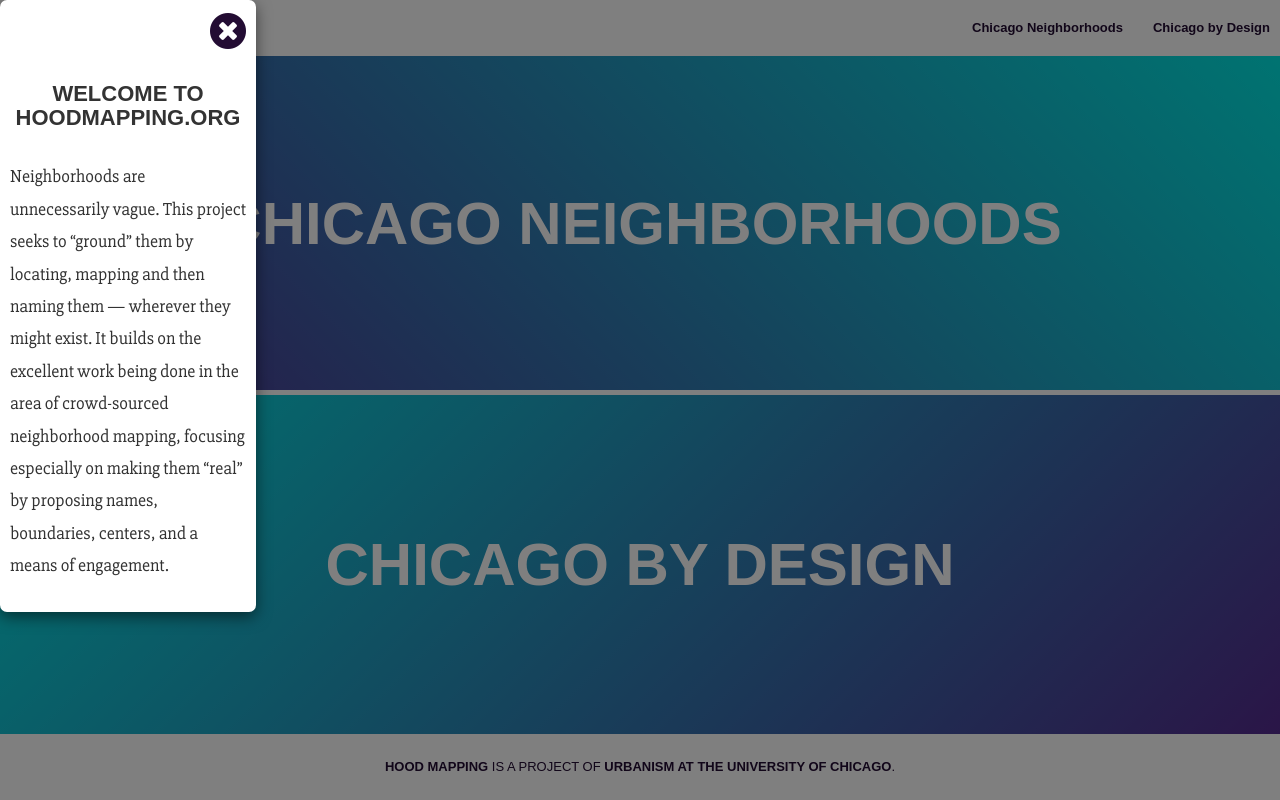
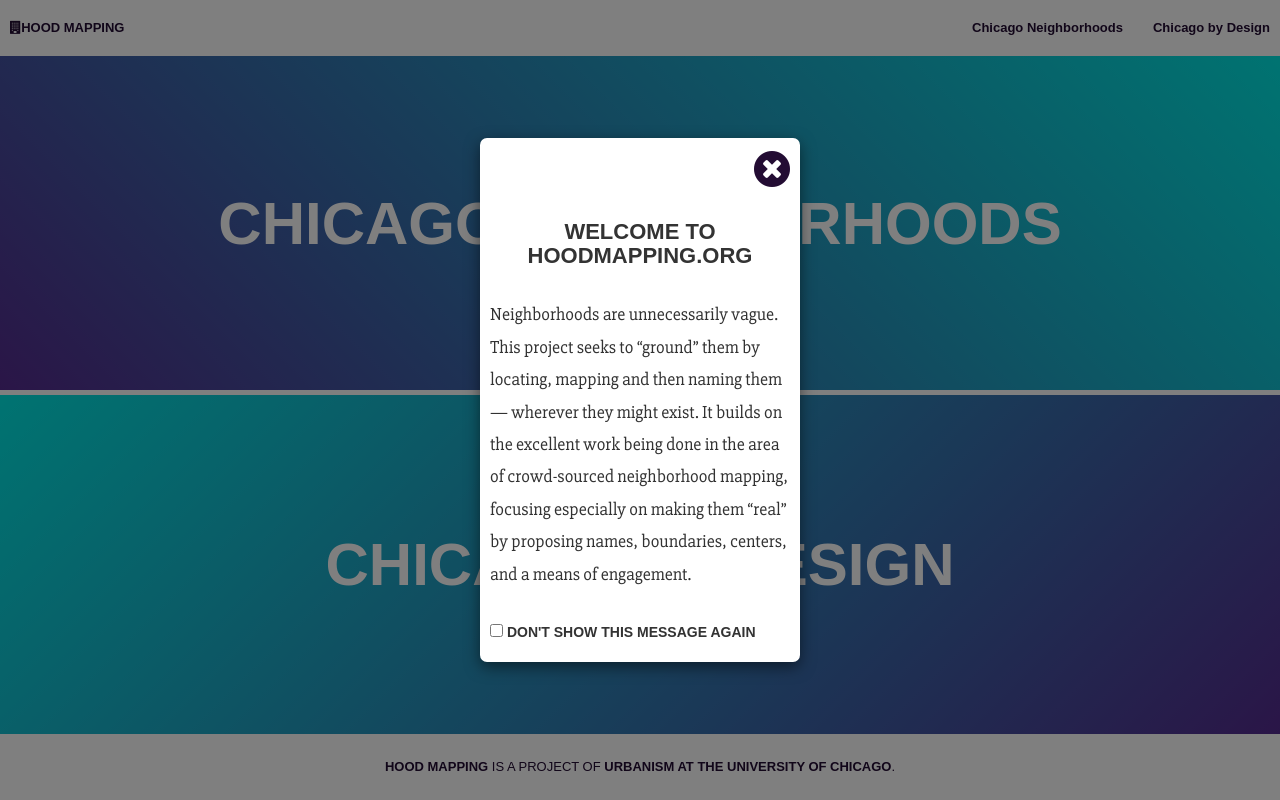
Before and after one commit to NiJeLorg/Chicago-Neighborhoods, a Django app: template uchicago/neighborhoods/templates/neighborhoods/landing_page.html in a window 1280 px wide. Run offline with Django 3.2, Linux system fonts and the light colour scheme; the template is opened without the code that fills it, so the values that code supplies are empty; some libraries are stand-ins or nearby versions.

Commit message:
toggle and hide modal based on whether checkbox is checked

```diff
--- a/uchicago/neighborhoods/static/neighborhoods/css/main.css
+++ b/uchicago/neighborhoods/static/neighborhoods/css/main.css
@@ -7,12 +7,22 @@ body {
     font-family: 'Source Sans Pro', sans-serif;
 }
 
-#welcomeModal {
-    justify-content: center;
-}
+// #welcomeModal {
+//     display: flex;
+//     justify-content: center;
+// }
 
 #welcomeModal .modal-dialog {
     width: 25%;
+}
+
+.hide-message {
+    margin-top: 30px;
+}
+
+.hide-message span {
+    font-weight: bold;
+    text-transform: uppercase;
 }
 
 .navbar-brand {
@@ -530,7 +540,7 @@ footer a {
 
 @media screen and (min-width: 1024px) {
     #welcomeModal .modal-dialog {
-        width: 20%;
+        width: 25%;
     }
     main .cards-holder {
         width: 90%;
--- a/uchicago/neighborhoods/static/neighborhoods/js/app.js
+++ b/uchicago/neighborhoods/static/neighborhoods/js/app.js
@@ -19,17 +19,24 @@ $('.navbar-custom').click(function() {
 
 function app() {}
 
+
+
 app.init = function() {
+    localStorage.disableWelcomeWindowTemporarily = false;
     // set up listeners
     app.createListeners();
     console.log(localStorage.showWelcomeInfoModal, 'value');
-    if (localStorage.showWelcomeInfoModal === undefined || localStorage.showWelcomeInfoModal === true) {
+    if (localStorage.showWelcomeInfoModal === undefined && localStorage.disableWelcomeWindowTemporarily === 'false') {
+        $('#welcomeModal').css({
+            'display': 'flex',
+            'justify-content': 'center'
+        });
         $('#welcomeModal').modal('show');
-        localStorage.showWelcomeInfoModal = true;
-    } else if (localStorage.showWelcomeInfoModal === false) {
+    } else {
         $('.welcome-modal').modal({ show: false });
     }
 };
+
 
 // app.collapseNavbar = function () {
 //     if ($(".navbar").offset().top > 30) {
@@ -58,8 +65,16 @@ app.createListeners = function() {
         $(this).closest('.collapse').collapse('toggle');
     });
 
+    $('.hide-message input[type=checkbox]').change(function() {
+        if (this.checked) {
+            localStorage.showWelcomeInfoModal = false;
+        } else {
+            localStorage.showWelcomeInfoModal = true;
+        }
+    });
     $('#closeWelomeModal').click(function() {
-        localStorage.showWelcomeInfoModal = false;
+        localStorage.disableWelcomeWindowTemporarily = true;
+        localStorage.showWelcomeInfoModal = true;
     });
 };
 
--- a/uchicago/neighborhoods/templates/neighborhoods/landing_page.html
+++ b/uchicago/neighborhoods/templates/neighborhoods/landing_page.html
@@ -25,6 +25,10 @@
                 <div class="modal-body">
                     <p>Neighborhoods are unnecessarily vague. This project seeks to “ground” them by locating, mapping and then naming them — wherever they might exist. It builds on the excellent work being done in the area of crowd-sourced neighborhood mapping, focusing especially on making them “real” by proposing names, boundaries, centers, and a means of engagement.</p>
                 </div>
+                <div class="hide-message">
+                    <input type="checkbox" name="hideMessage">
+                    <span>Don't show this message again</span>
+                </div>
             </div>
         </div>
     </div>
```
